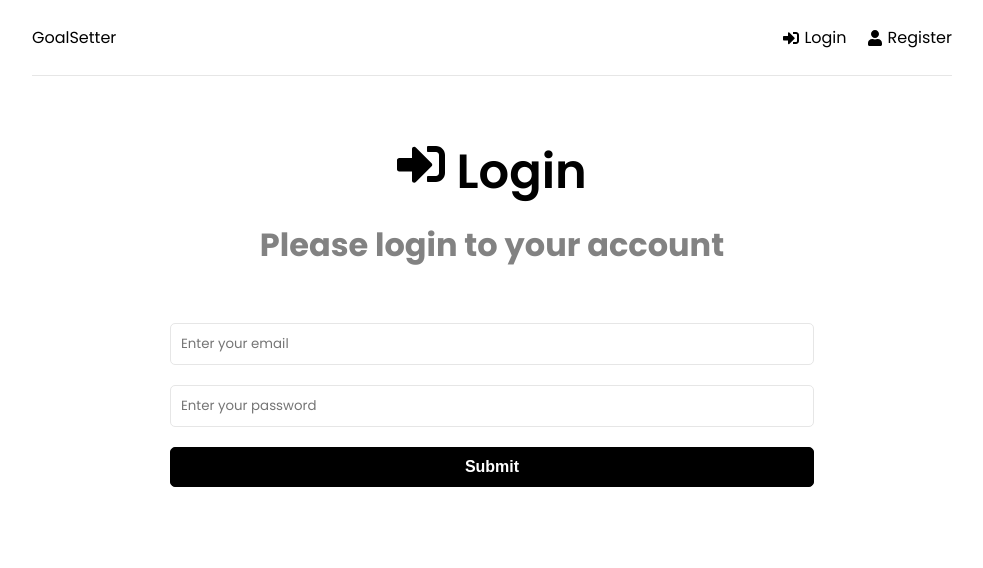
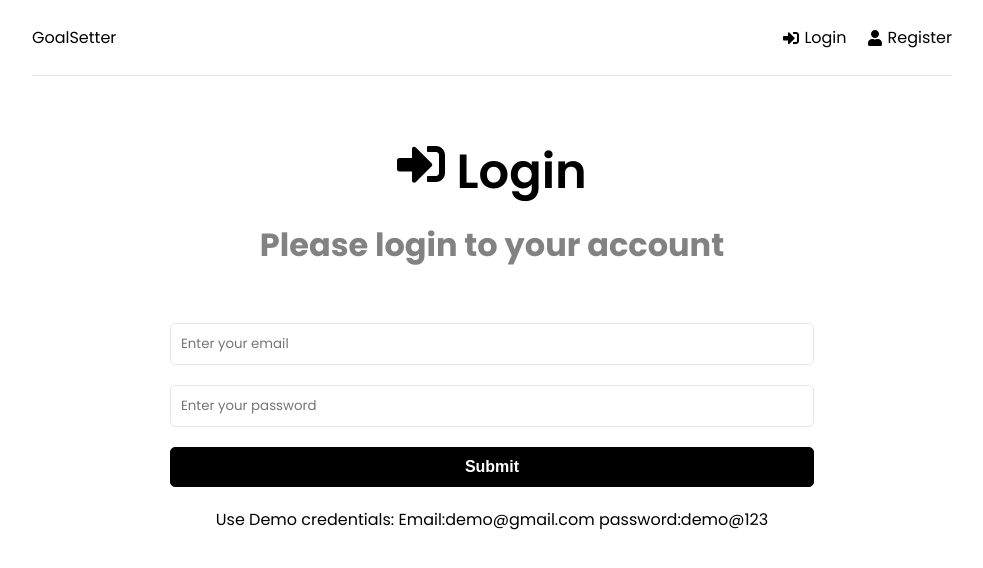
Before and after one commit to GuduruSravya/GoalSetting, a React (Create React App) app in the folder front-end/: page /login in a window 1280 px wide. Shown: the top 568 px of the page, without its empty margins (148-1131 px from the left). Built offline with nearby package versions, Linux system fonts and the light colour scheme.

Commit message:
final changes

```diff
--- a/front-end/src/pages/Login.jsx
+++ b/front-end/src/pages/Login.jsx
@@ -82,6 +82,9 @@ const Login = () => {
         <div className="form-group">
           <button type='submit' className="btn btn-block">Submit</button>
         </div>
+        <div>
+          Use Demo credentials: Email:demo@gmail.com password:demo@123
+        </div>
       </form>
     </section>
     </>
```
